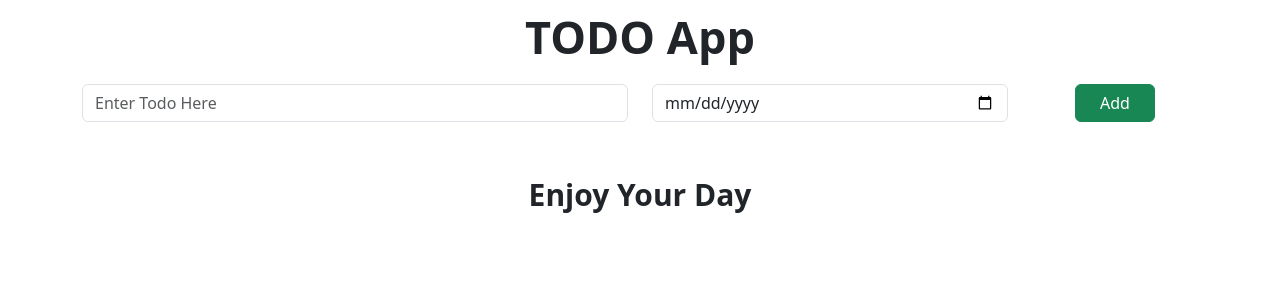
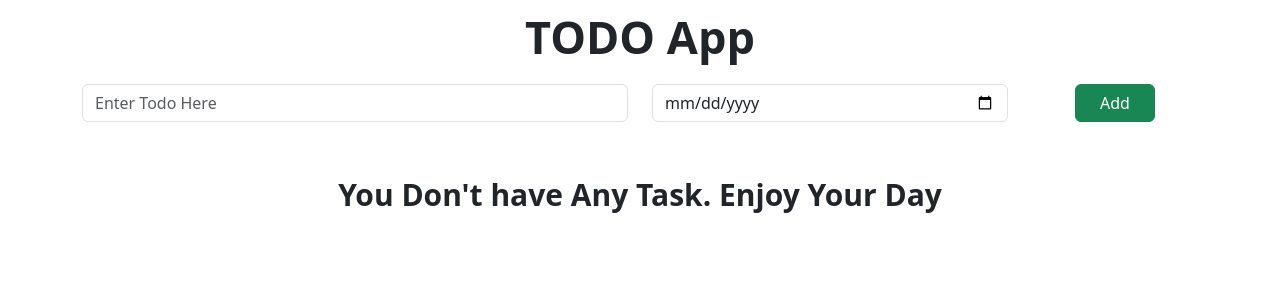
Before and after one commit to anupamkush9/revise-react, a React (Vite) app: page / in a window 1280 px wide. Shown: the top 300 px of the page. Built offline with nearby package versions, Linux system fonts and the light colour scheme.

Commit message:
udpated welcome message

```diff
--- a/src/components/WelcomeMessage.jsx
+++ b/src/components/WelcomeMessage.jsx
@@ -1,7 +1,7 @@
 import styles from "./WelcomeMessage.module.css";
 
 const WelcomeMessage = () => {
-  return <p className={styles.welcome}>Enjoy Your Day</p>;
+  return <p className={styles.welcome}>You Don't have Any Task. Enjoy Your Day</p>;
 };
 
 export default WelcomeMessage;
```
